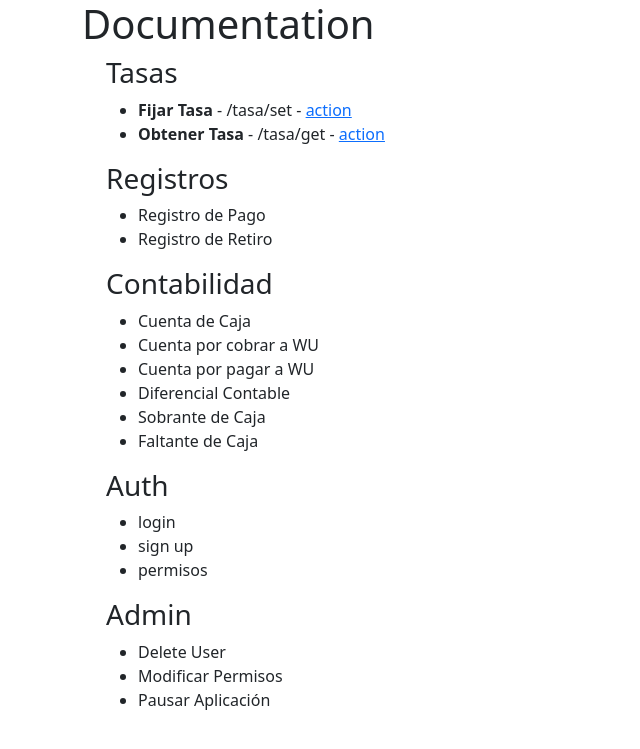
After one commit to blankhall98/zero2hero-consulting-caja_remesas, a Flask app: page /documentation in a window 1280 px wide. The commit adds this page. Shown: the top 749 px of the page, without its empty margins (0-640 px from the left). Run offline with Flask 3, Linux system fonts and the light colour scheme.

Commit message:
prepare for first deploy

```diff
--- /dev/null
+++ b/app/templates/auth/documentation.html
@@ -0,0 +1,58 @@
+{%extends 'base.html'%}
+{%block title%}Documentation{%endblock%}
+{%block content%}
+
+<div class="conatiner">
+    <h1>Documentation</h1>
+</div>
+
+<div class="container">
+    <div class="container">
+        <h3>Tasas</h3>
+        <ul>
+            <li><b>Fijar Tasa</b> - /tasa/set - <a href="{{url_for('main.set_tasa')}}">action</a></li>
+            <li><b>Obtener Tasa</b> - /tasa/get - <a href="{{url_for('main.get_tasa')}}">action</a></li>
+        </ul>
+    </div>
+
+    <div class="container">
+        <h3>Registros</h3>
+        <ul>
+            <li>Registro de Pago</li>
+            <li>Registro de Retiro</li>
+        </ul>
+    </div>
+
+    <div class="container">
+        <h3>Contabilidad</h3>
+        <ul>
+            <li>Cuenta de Caja</li>
+            <li>Cuenta por cobrar a WU</li>
+            <li>Cuenta por pagar a WU</li>
+            <li>Diferencial Contable</li>
+            <li>Sobrante de Caja</li>
+            <li>Faltante de Caja</li>
+        </ul>
+    </div>
+
+    <div class="container">
+        <h3>Auth</h3>
+        <ul>
+            <li>login</li>
+            <li>sign up</li>
+            <li>permisos</li>
+        </ul>
+    </div>
+
+    <div class="container">
+        <h3>Admin</h3>
+        <ul>
+            <li>Delete User</li>
+            <li>Modificar Permisos</li>
+            <li>Pausar Aplicación</li>
+        </ul>
+    </div>
+
+</div>
+
+{%endblock%}
--- a/app/views/auth.py
+++ b/app/views/auth.py
@@ -6,3 +6,9 @@ auth = Blueprint('auth', __name__)
 @auth.route('/register')
 def register():
     return render_template('auth/register.html')
+
+
+#documentation
+@auth.route('/documentation')
+def documentation():
+    return render_template('auth/documentation.html')
--- a/app/views/main.py
+++ b/app/views/main.py
@@ -8,7 +8,9 @@ main = Blueprint('main', __name__)
 # Index Page
 @main.route('/')
 def index():
-    return render_template('main/index.html')
+    #valor más actual de la tasa
+    tasa = Tasa.query.order_by(Tasa.id.desc()).first()
+    return render_template('main/index.html',tasa=tasa)
 
 # Fijar Tasa
 @main.route('/tasa/set', methods=['GET', 'POST'])
@@ -23,7 +25,7 @@ def set_tasa():
         )
         db.session.add(new_tasa)
         db.session.commit()
-        return redirect(url_for('main.get_tasa'))
+        return redirect(url_for('main.index'))
     return render_template('main/set_tasa.html', form=form)
 
 # Ver Tasa
```
Also changed, not shown: app/templates/main/index.html (+57 -3 lines), PLAN/Diseño Base de Datos.png (deleted), instance/contab.db.
